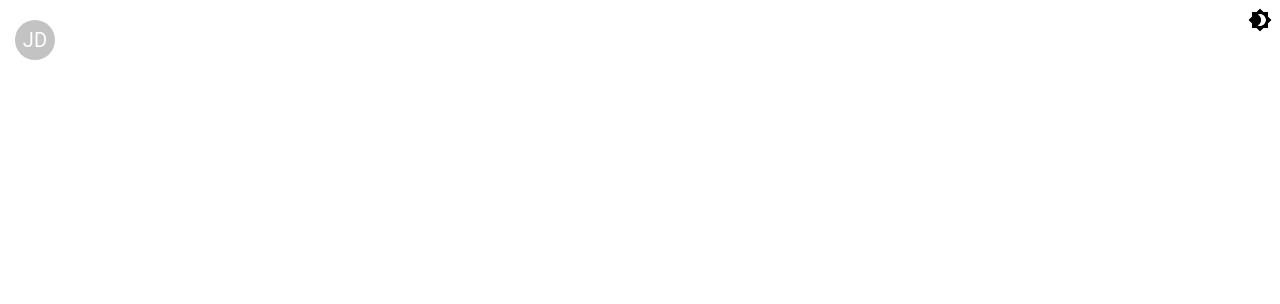
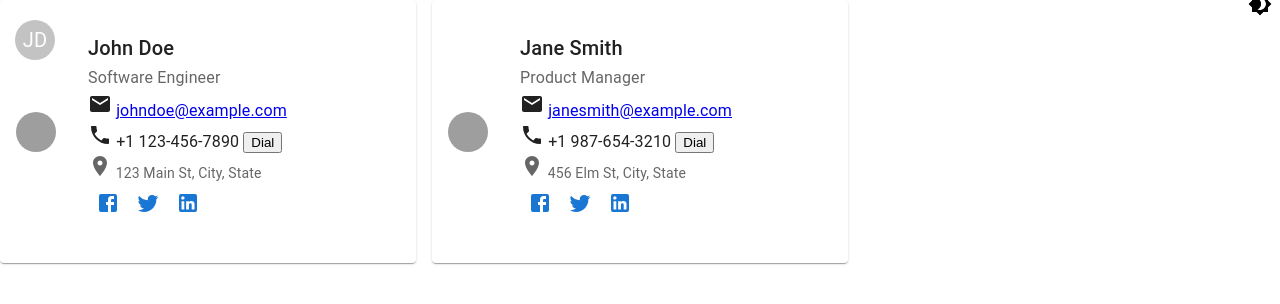
Before and after one commit to ClearConnect/clearconnect-app, a React (Create React App) app: page /JobContacts in a window 1280 px wide. Before the commit this address had no page. Shown: the top 304 px of the page. Built offline with nearby package versions, Linux system fonts and the light colour scheme; grey boxes are pictures that could not be loaded.

Commit message:
added sample contact cards

```diff
--- a/src/App.tsx
+++ b/src/App.tsx
@@ -37,6 +37,7 @@ import {
   RouterProvider,
 } from "react-router-dom";
 
+import ContactCardGrid from './features/contacts/ContactCardGrid'
 /* const router = createBrowserRouter([
   {
     path: "/",
@@ -97,17 +98,19 @@ const App: React.FC<AppProps> = () => {
   return (
     <BrowserRouter>
       <>
-      <Routes>
+        <Routes>
           <Route path="/"
-            element={(
+            element=
+            {(
               <div>
                 {(tokenStatus === 'failed') ? <MessageOnEmptyScreen message={"Oops...  Authenticatioin provider reporeted this error: " + tokenError} /> :
-                (tokenStatus === 'succeeded' && userIdFromAuth0Metadata === 0) ? <MessageOnEmptyScreen message="Oops...  Looks like your Auth0 set up is missig metadata not been completed.  Please call 917.509.4725" /> :
-                (!isAuthenticated || tokenStatus !== 'succeeded') ? <WelcomeGrid /> : <ReqCardGrid cntId={userIdFromAuth0Metadata} />}
+                  (tokenStatus === 'succeeded' && userIdFromAuth0Metadata === 0) ? <MessageOnEmptyScreen message="Oops...  Looks like your Auth0 set up is missig metadata not been completed.  Please call 917.509.4725" /> :
+                    (!isAuthenticated || tokenStatus !== 'succeeded') ? <WelcomeGrid /> : <ReqCardGrid cntId={userIdFromAuth0Metadata} />
+                }
               </div>
             )} />
-          <Route path="/PasteJob" element={<NewJobForContact cntId={userIdFromAuth0Metadata} />}
-          />
+            <Route path="/PasteJob" element={<NewJobForContact cntId={userIdFromAuth0Metadata} />} />
+            <Route path="/JobContacts" element={<ContactCardGrid  JrId={20} />} />
         </Routes>
         <div><Avatar sx={{
           position: 'absolute',
@@ -120,7 +123,7 @@ const App: React.FC<AppProps> = () => {
         <div> <NavDrawer items={[
           { itemTitle: "Paste Job", itemHref: "/PasteJob" },
           { itemTitle: "Jobs", itemHref: "/" },
-          { itemTitle: "Item 3", itemHref: "/" }
+          { itemTitle: "Job Contacts", itemHref: "/JobContacts" }
         ]} isOpen={drawerState.isOpen} onClose={handleDrawerClose} onClick={handleDrawerClick} />    </div>
       </>
     </BrowserRouter>
--- /dev/null
+++ b/src/features/contacts/ContactCard.tsx
@@ -0,0 +1,71 @@
+import React from 'react';
+import { Card, CardContent, Typography, Avatar, IconButton, Box } from '@mui/material';
+import EmailIcon from '@mui/icons-material/Email';
+import PhoneIcon from '@mui/icons-material/Phone';
+import LocationOnIcon from '@mui/icons-material/LocationOn';
+import FacebookIcon from '@mui/icons-material/Facebook';
+import TwitterIcon from '@mui/icons-material/Twitter';
+import LinkedInIcon from '@mui/icons-material/LinkedIn';
+
+interface ContactCardProps {
+  name: string;
+  title: string;
+  email: string;
+  phone: string;
+  avatar: string;
+  address: string;
+  social: {
+    facebook?: string;
+    twitter?: string;
+    linkedin?: string;
+  };
+}
+
+
+const ContactCard: React.FC<ContactCardProps> = ({ name, title, email, phone, avatar, address, social }) => {
+    const handleEmailClick = () => {
+        window.location.href = `mailto:${email}`;
+      };
+      const handleDialClick = () => {
+        window.location.href = `tel:${phone}`;
+      };
+  return (
+    <Card sx={{ display: 'flex', alignItems: 'center', padding: 2 }}>
+      <Avatar alt={name} src={avatar} sx={{ marginRight: 2 }} />
+      <CardContent>
+        <Typography variant="h6">{name}</Typography>
+        <Typography variant="subtitle1" color="textSecondary">
+          {title}
+        </Typography>
+        <Typography variant="body1">
+          <EmailIcon /> <a href={`mailto:${email}`} onClick={handleEmailClick}>{email}</a>
+        </Typography>
+        <Typography variant="body1">
+          <PhoneIcon /> {phone} <button onClick={handleDialClick}>Dial</button>
+        </Typography>
+        <Typography variant="body2" color="textSecondary">
+          <LocationOnIcon /> {address}
+        </Typography>
+        <Box sx={{ marginLeft: 'auto', '& > *': { marginRight: 1 } }}>
+          {social.facebook && (
+            <IconButton aria-label="Facebook" color="primary" href={social.facebook} target="_blank" rel="noopener noreferrer">
+              <FacebookIcon />
+            </IconButton>
+          )}
+          {social.twitter && (
+            <IconButton aria-label="Twitter" color="primary" href={social.twitter} target="_blank" rel="noopener noreferrer">
+              <TwitterIcon />
+            </IconButton>
+          )}
+          {social.linkedin && (
+            <IconButton aria-label="LinkedIn" color="primary" href={social.linkedin} target="_blank" rel="noopener noreferrer">
+              <LinkedInIcon />
+            </IconButton>
+          )}
+        </Box>
+      </CardContent>
+    </Card>
+  );
+};
+
+export default ContactCard;
--- /dev/null
+++ b/src/features/contacts/ContactCardGrid.tsx
@@ -0,0 +1,65 @@
+import React from 'react';
+import { Grid } from '@mui/material';
+import ContactCard from './ContactCard';
+
+interface Contact {
+  name: string;
+  title: string;
+  email: string;
+  phone: string;
+  avatar: string;
+  address: string;
+  social: {
+    facebook?: string;
+    twitter?: string;
+    linkedin?: string;
+  };
+}
+
+const contacts: Contact[] = [
+  {
+    name: 'John Doe',
+    title: 'Software Engineer',
+    email: 'johndoe@example.com',
+    phone: '+1 123-456-7890',
+    avatar: 'path/to/avatar1.jpg',
+    address: '123 Main St, City, State',
+    social: {
+      facebook: 'https://www.facebook.com/johndoe',
+      twitter: 'https://www.twitter.com/johndoe',
+      linkedin: 'https://www.linkedin.com/in/johndoe',
+    },
+  },
+  {
+    name: 'Jane Smith',
+    title: 'Product Manager',
+    email: 'janesmith@example.com',
+    phone: '+1 987-654-3210',
+    avatar: 'path/to/avatar2.jpg',
+    address: '456 Elm St, City, State',
+    social: {
+      facebook: 'https://www.facebook.com/janesmith',
+      twitter: 'https://www.twitter.com/janesmith',
+      linkedin: 'https://www.linkedin.com/in/janesmith',
+    },
+  },
+  // Add more contact objects as needed
+];
+
+export interface ContactCardGridProps {
+    JrId: number;
+    //AvatarClickFunction: () => void;
+  }
+const ContactCardGrid: React.FC<ContactCardGridProps> = ({JrId}) => {
+  return (
+    <Grid container spacing={2}>
+      {contacts.map((contact, index) => (
+        <Grid item xs={12} sm={6} md={4} key={index}>
+          <ContactCard {...contact} />
+        </Grid>
+      ))}
+    </Grid>
+  );
+};
+
+export default ContactCardGrid;
--- a/src/features/jobs/ReqCard.tsx
+++ b/src/features/jobs/ReqCard.tsx
@@ -1,5 +1,5 @@
 import { Box, Button, Card, CardActions, CardContent, Tooltip, Typography } from "@mui/material";
-
+import { useNavigate } from 'react-router-dom';
 /* import { Document, Page } from 'react-pdf';
 
 function MyComponent({ pdfBlob }) {
@@ -37,7 +37,11 @@ export interface ReqCardProps {
 }
 
 const ReqCard: React.FC<ReqCardProps> = ({ ReqCardData }) => {
+  const navigate = useNavigate();
 
+  const handleButtonClick = () => {
+    navigate('/your-route'); // Replace '/your-route' with the actual route you want to navigate to
+  };
   //export default function ReqCard(ReqCardData: any) {
   const title: string = ReqCardData.jrPositionTitle
   const kuku = ReqCardData.jrId
@@ -57,7 +61,7 @@ const ReqCard: React.FC<ReqCardProps> = ({ ReqCardData }) => {
         </Box>
       </CardContent>
       <CardActions>
-        <Button size="small">Learn More</Button>
+        <Button size="small">Contacts</Button>
       </CardActions>
     </Card>
   );
```
